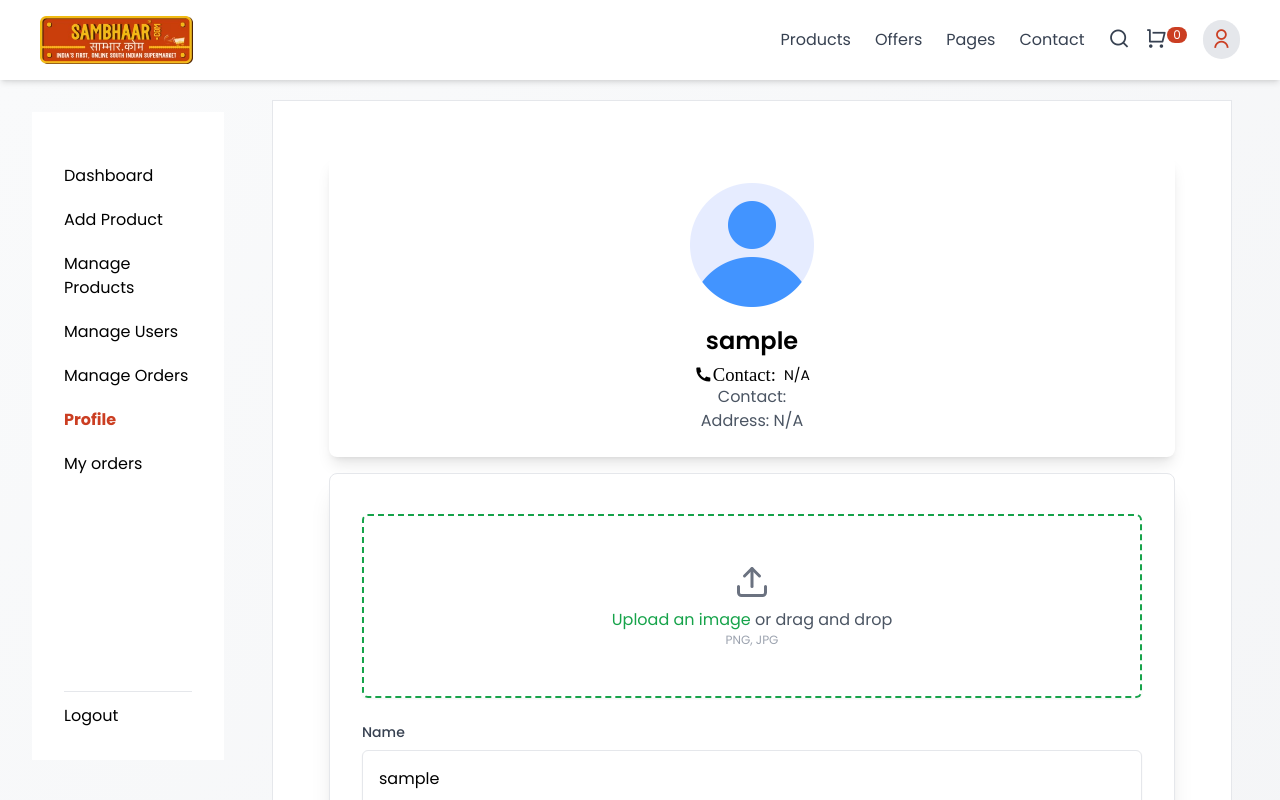
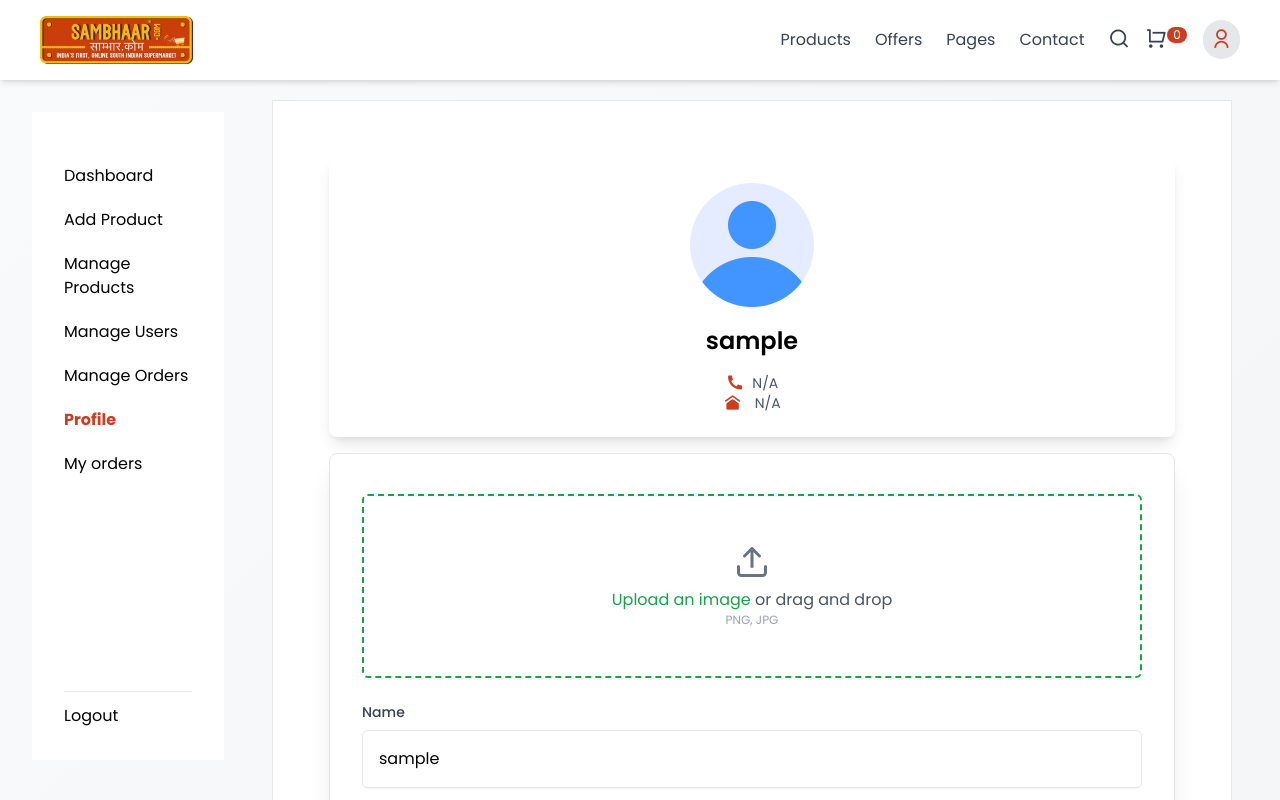
Before and after one commit to monickamagesh/sambhaar_mern, a React (Vite) app in the folder frontend/: page /dashboard/profile in a window 1280 px wide. Shown: the top 800 px of the page. Built offline with nearby package versions, Linux system fonts and the light colour scheme; sample sign-in values are in the browser's storage.

Commit message:
UI changes in profile dashboard

```diff
--- a/frontend/src/pages/dashboard/user/UserProfile.jsx
+++ b/frontend/src/pages/dashboard/user/UserProfile.jsx
@@ -99,12 +99,18 @@ const UserProfile = () => {
         <h2 className="text-2xl font-semibold mb-2">
           {formData?.username || "Username"}
         </h2>
-        <p className="text-sm"><i className="ri-phone-fill mr-2 ri-lg">Contact:</i>{formData?.phoneNumber || "N/A"}</p>
-        <p className="text-gray-600">Contact: </p>
-        <p className="text-gray-600">
-          Address:{" "}
+        <div className="w-4/6 mx-auto">
+        <p className="text-sm pt-2 text-gray-600">
+          <i className="ri-phone-fill text-primary mr-2 ri-lg"></i>
+          {formData?.phoneNumber || "N/A"}
+        </p>
+        <p className="text-gray-600 text-sm ">
+          <i class="ri-home-9-fill text-primary mr-2 ri-lg"> </i>
           {Object.values(formData.address).filter(Boolean).join(", ") || "N/A"}
         </p>
+        </div>
+
+
       </div>
 
       {/* Edit Profile Form */}
```
Lines whose indentation alone changed are shown as unchanged.
